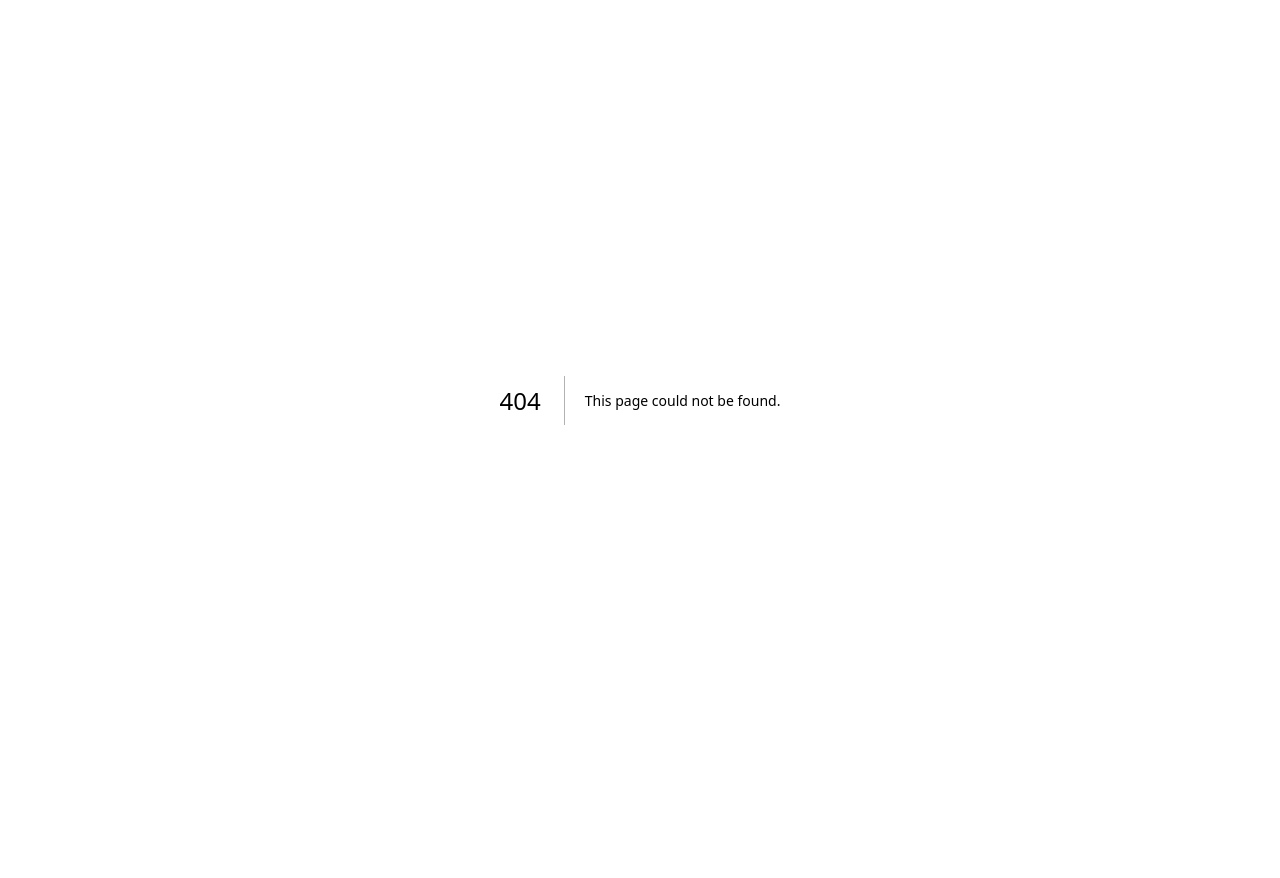
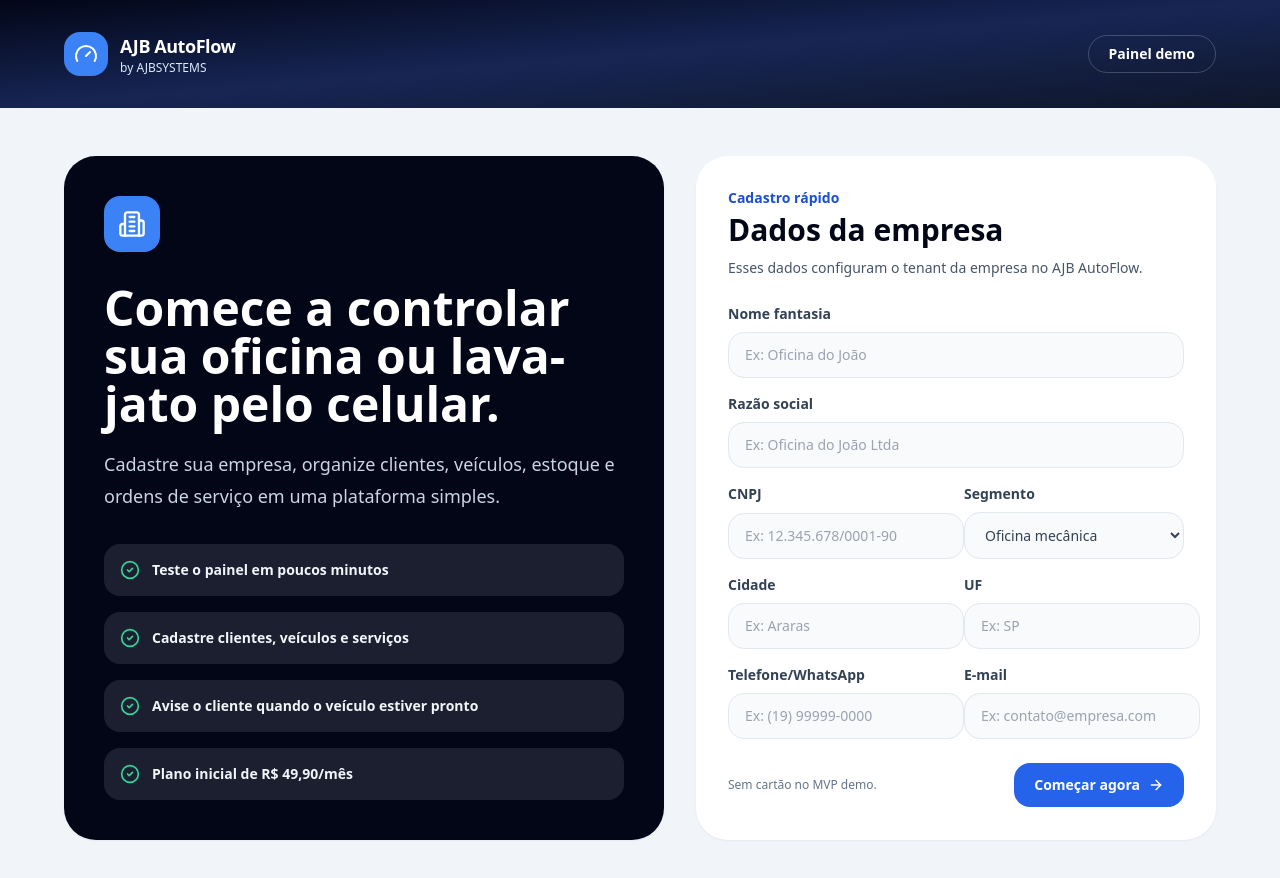
Before and after one commit to anjobrito/ajb-autoflow, a Next.js app: page /comece-agora in a window 1280 px wide. Before the commit this address had no page. Shown: the top 878 px of the page. Before the commit the page ends 800 px from the top, so only its background shows below. Built offline with nearby package versions, Linux system fonts and the light colour scheme.

Commit message:
feat: add public onboarding page

```diff
--- /dev/null
+++ b/app/comece-agora/page.tsx
@@ -0,0 +1,116 @@
+"use client";
+
+import { useRouter } from "next/navigation";
+import { FormEvent, useState } from "react";
+import { ArrowRight, Building2, CheckCircle2, Gauge } from "lucide-react";
+import { saveCompany } from "@/lib/browser-store";
+
+function Input({ name, label, placeholder, type = "text" }: { name: string; label: string; placeholder: string; type?: string }) {
+  return (
+    <label className="grid gap-2 text-sm font-bold text-slate-700">
+      {label}
+      <input type={type} name={name} required placeholder={placeholder} className="rounded-2xl border border-slate-200 bg-slate-50 px-4 py-3 font-medium outline-none focus:border-blue-500 focus:bg-white" />
+    </label>
+  );
+}
+
+export default function ComeceAgoraPage() {
+  const router = useRouter();
+  const [saved, setSaved] = useState(false);
+
+  function handleSubmit(event: FormEvent<HTMLFormElement>) {
+    event.preventDefault();
+    const formData = new FormData(event.currentTarget);
+
+    saveCompany({
+      tradeName: String(formData.get("tradeName") ?? ""),
+      legalName: String(formData.get("legalName") ?? ""),
+      cnpj: String(formData.get("cnpj") ?? ""),
+      businessType: String(formData.get("businessType") ?? ""),
+      city: String(formData.get("city") ?? ""),
+      state: String(formData.get("state") ?? ""),
+      phone: String(formData.get("phone") ?? ""),
+      email: String(formData.get("email") ?? ""),
+    });
+
+    setSaved(true);
+    setTimeout(() => router.push("/dashboard"), 900);
+  }
+
+  return (
+    <main className="min-h-screen bg-slate-100 text-slate-950">
+      <section className="bg-gradient-to-br from-slate-950 via-blue-950 to-slate-900 px-6 py-8 text-white sm:px-10 lg:px-16">
+        <div className="mx-auto flex max-w-7xl items-center justify-between">
+          <a href="/" className="flex items-center gap-3">
+            <div className="flex h-11 w-11 items-center justify-center rounded-2xl bg-blue-500">
+              <Gauge className="h-6 w-6" />
+            </div>
+            <div>
+              <p className="text-lg font-black tracking-tight">AJB AutoFlow</p>
+              <p className="text-xs text-blue-100">by AJBSYSTEMS</p>
+            </div>
+          </a>
+          <a href="/dashboard" className="hidden rounded-full border border-white/20 px-5 py-2 text-sm font-semibold sm:inline-flex">Painel demo</a>
+        </div>
+      </section>
+
+      <section className="mx-auto grid max-w-7xl gap-8 px-6 py-12 sm:px-10 lg:grid-cols-[1fr_520px] lg:px-16">
+        <div className="rounded-[2rem] bg-slate-950 p-8 text-white shadow-sm md:p-10">
+          <div className="flex h-14 w-14 items-center justify-center rounded-2xl bg-blue-500">
+            <Building2 className="h-7 w-7" />
+          </div>
+          <h1 className="mt-8 text-4xl font-black leading-tight sm:text-5xl">Comece a controlar sua oficina ou lava-jato pelo celular.</h1>
+          <p className="mt-5 text-lg leading-8 text-slate-300">Cadastre sua empresa, organize clientes, veículos, estoque e ordens de serviço em uma plataforma simples.</p>
+
+          <div className="mt-8 grid gap-4">
+            {["Teste o painel em poucos minutos", "Cadastre clientes, veículos e serviços", "Avise o cliente quando o veículo estiver pronto", "Plano inicial de R$ 49,90/mês"].map((item) => (
+              <div key={item} className="flex items-center gap-3 rounded-2xl bg-white/10 p-4 text-sm font-bold text-slate-100">
+                <CheckCircle2 className="h-5 w-5 text-emerald-400" />
+                {item}
+              </div>
+            ))}
+          </div>
+        </div>
+
+        <form onSubmit={handleSubmit} className="rounded-[2rem] bg-white p-6 shadow-sm md:p-8">
+          <p className="text-sm font-bold text-blue-700">Cadastro rápido</p>
+          <h2 className="mt-1 text-3xl font-black">Dados da empresa</h2>
+          <p className="mt-2 text-sm leading-6 text-slate-600">Esses dados configuram o tenant da empresa no AJB AutoFlow.</p>
+
+          <div className="mt-6 grid gap-4">
+            <Input name="tradeName" label="Nome fantasia" placeholder="Ex: Oficina do João" />
+            <Input name="legalName" label="Razão social" placeholder="Ex: Oficina do João Ltda" />
+            <div className="grid gap-4 md:grid-cols-2">
+              <Input name="cnpj" label="CNPJ" placeholder="Ex: 12.345.678/0001-90" />
+              <label className="grid gap-2 text-sm font-bold text-slate-700">
+                Segmento
+                <select name="businessType" className="rounded-2xl border border-slate-200 bg-slate-50 px-4 py-3 font-medium outline-none focus:border-blue-500 focus:bg-white">
+                  <option>Oficina mecânica</option>
+                  <option>Lava-jato</option>
+                  <option>Estética automotiva</option>
+                  <option>Autopeças</option>
+                  <option>Centro automotivo</option>
+                </select>
+              </label>
+            </div>
+            <div className="grid gap-4 md:grid-cols-2">
+              <Input name="city" label="Cidade" placeholder="Ex: Araras" />
+              <Input name="state" label="UF" placeholder="Ex: SP" />
+            </div>
+            <div className="grid gap-4 md:grid-cols-2">
+              <Input name="phone" label="Telefone/WhatsApp" placeholder="Ex: (19) 99999-0000" />
+              <Input name="email" label="E-mail" type="email" placeholder="Ex: contato@empresa.com" />
+            </div>
+          </div>
+
+          <div className="mt-6 flex items-center justify-between gap-3">
+            {saved ? <span className="text-sm font-bold text-emerald-700">Empresa cadastrada!</span> : <span className="text-xs text-slate-500">Sem cartão no MVP demo.</span>}
+            <button className="inline-flex items-center gap-2 rounded-2xl bg-blue-600 px-5 py-3 text-sm font-black text-white hover:bg-blue-700">
+              Começar agora <ArrowRight className="h-4 w-4" />
+            </button>
+          </div>
+        </form>
+      </section>
+    </main>
+  );
+}
```
